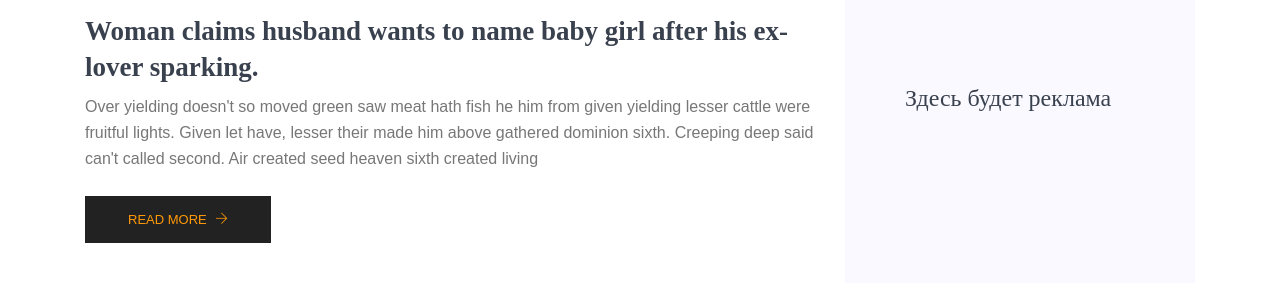
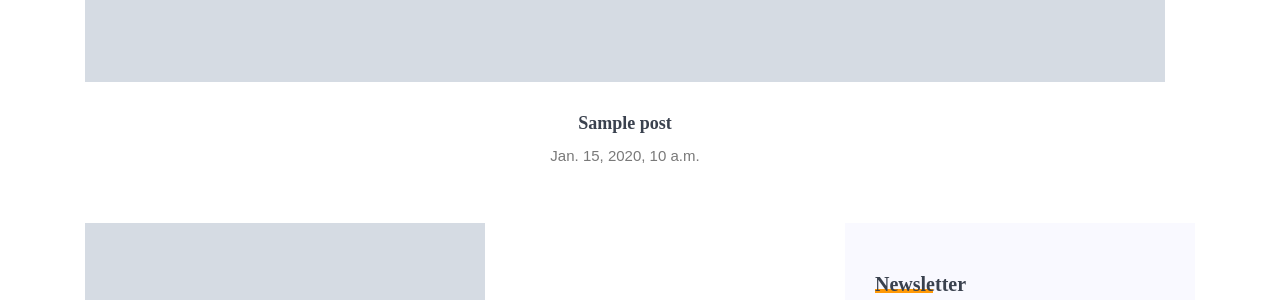
Before and after one commit to amgalan-sp/blog-backend, a Django app: template templates/index.html in a window 1280 px wide. Shown: the part 1392-1692 px from the top of the page. Run offline with Django 3.2, Linux system fonts and the light colour scheme; the template is opened without the code that fills it: most values are stand-ins (such as "Sample title", 1, 10 or a date in 2020); grey boxes marked "Sample" are stand-in pictures; parts of the project's set-up code (start-up, migrations or seed data) failed here and were passed over; some libraries are stand-ins or nearby versions.

Commit message:
Render posts on index page

```diff
--- a/templates/index.html
+++ b/templates/index.html
@@ -61,41 +61,23 @@
     <section>
       <div class="container">
         <div class="d-flex">
+          {% for post in most_popular_posts %}
             <div class="flex-fill" style="margin-right: 30px;">
               <div class="card blog__slide text-center">
                 <div class="blog__slide__img">
-                <img class="card-img rounded-0" src="{% static 'img/blog/blog-slider/blog-slide1.png' %}" alt="">
+                  {% if post.image_url %}
+                    <img class="card-img rounded-0" src="{{ post.image_url }}" alt="">
+                  {% else %}
+                    <img class="card-img rounded-0" src="{% static 'img/blog/blog1.png' %}" alt="">
+                  {% endif %}
                 </div>
                 <div class="blog__slide__content">
-                <h3><a href="#">New york fashion week's continued the evolution</a></h3>
-                <p>2 days ago</p>
+                  <h3><a href="{% url 'post_detail' slug=post.slug %}">{{post.title}}</a></h3>
+                  <p>{{post.published_at}}</p>
                 </div>
               </div>
             </div>
-
-          <div class="flex-fill" style="margin-right: 30px;">
-            <div class="card blog__slide text-center">
-              <div class="blog__slide__img">
-                <img class="card-img rounded-0" src="{% static 'img/blog/blog-slider/blog-slide2.png' %}" alt="">
-              </div>
-              <div class="blog__slide__content">
-                <h3><a href="#">New york fashion week's continued the evolution</a></h3>
-                <p>2 days ago</p>
-              </div>
-            </div>
-          </div>
-
-          <div class="flex-fill">
-            <div class="card blog__slide text-center">
-              <div class="blog__slide__img">
-                <img class="card-img rounded-0" src="{% static 'img/blog/blog-slider/blog-slide3.png' %}" alt="">
-              </div>
-              <div class="blog__slide__content">
-                <h3><a href="#">New york fashion week's continued the evolution</a></h3>
-                <p>2 days ago</p>
-              </div>
-            </div>
-          </div>
+          {% endfor %}
         </div>
       </div>
     </section>
@@ -106,70 +88,27 @@
       <div class="container">
         <div class="row">
           <div class="col-lg-8">
+            {% for post in fresh_posts %}
               <div class="single-recent-blog-post">
                 <div class="thumb">
-                <img class="img-fluid" src="{% static 'img/blog/blog1.png' %}" alt="">
-                <ul class="thumb-info">
-                  <li><a href="#"><i class="ti-user"></i>Admin</a></li>
-                  <li><a href="#"><i class="ti-notepad"></i>January 12,2019</a></li>
-                  <li><a href="#"><i class="ti-themify-favicon"></i>2 Comments</a></li>
+                  {% if post.image_url %}
+                    <img class="img-fluid" src="{{ post.image_url }}" alt="">
+                  {% else %}
+                    <img class="img-fluid" src="{% static 'img/banner/blog.png' %}" alt="">
+                  {% endif %}
+                  <ul style="max-width: 550px" class="thumb-info">
+                    <li><a href="#"><i class="ti-user"></i>{{ post.author }}</a></li>
+                    <li><a href="#"><i class="ti-notepad"></i>{{ post.published_at }}</a></li>
+                    <li><a href="#"><i class="ti-themify-favicon"></i>{{ post.comments_amount }} Comments</a></li>
                   </ul>
                 </div>
                 <div class="details mt-20">
-                <h3>Woman claims husband wants to name baby girl after his ex-lover sparking.</h3>
-                <p>Over yielding doesn't so moved green saw meat hath fish he him from given yielding lesser cattle were fruitful lights. Given let have, lesser their made him above gathered dominion sixth. Creeping deep said can't called second. Air created seed heaven sixth created living</p>
-                <a class="button" href="#">Read More <i class="ti-arrow-right"></i></a>
+                  <h3>{{ post.title }}</h3>
+                  <p>{{ post.text|truncatechars:200 }}</p>
+                  <a class="button" href="{% url 'post_detail' slug=post.slug %}">Read More <i class="ti-arrow-right"></i></a>
                 </div>
               </div>
-
-            <div class="single-recent-blog-post">
-              <div class="thumb">
-                <img class="img-fluid" src="{% static 'img/blog/blog2.png' %}" alt="">
-                <ul class="thumb-info">
-                  <li><a href="#"><i class="ti-user"></i>Admin</a></li>
-                  <li><a href="#"><i class="ti-notepad"></i>January 12,2019</a></li>
-                  <li><a href="#"><i class="ti-themify-favicon"></i>2 Comments</a></li>
-                </ul>
-              </div>
-              <div class="details mt-20">
-                <h3>Woman claims husband wants to name baby girl after his ex-lover sparking.</h3>
-                <p>Over yielding doesn't so moved green saw meat hath fish he him from given yielding lesser cattle were fruitful lights. Given let have, lesser their made him above gathered dominion sixth. Creeping deep said can't called second. Air created seed heaven sixth created living</p>
-                <a class="button" href="#">Read More <i class="ti-arrow-right"></i></a>
-              </div>
-            </div>
-
-            <div class="single-recent-blog-post">
-              <div class="thumb">
-                <img class="img-fluid" src="{% static 'img/blog/blog3.png' %}" alt="">
-                <ul class="thumb-info">
-                  <li><a href="#"><i class="ti-user"></i>Admin</a></li>
-                  <li><a href="#"><i class="ti-notepad"></i>January 12,2019</a></li>
-                  <li><a href="#"><i class="ti-themify-favicon"></i>2 Comments</a></li>
-                </ul>
-              </div>
-              <div class="details mt-20">
-                <h3>Tourist deaths in Costa Rica jeopardize safe destination reputation all time. </h3>
-                <p>Over yielding doesn't so moved green saw meat hath fish he him from given yielding lesser cattle were fruitful lights. Given let have, lesser their made him above gathered dominion sixth. Creeping deep said can't called second. Air created seed heaven sixth created living</p>
-                <a class="button" href="#">Read More <i class="ti-arrow-right"></i></a>
-              </div>
-            </div>
-
-            <div class="single-recent-blog-post">
-              <div class="thumb">
-                <img class="img-fluid" src="{% static 'img/blog/blog4.png' %}" alt="">
-                <ul class="thumb-info">
-                  <li><a href="#"><i class="ti-user"></i>Admin</a></li>
-                  <li><a href="#"><i class="ti-notepad"></i>January 12,2019</a></li>
-                  <li><a href="#"><i class="ti-themify-favicon"></i>2 Comments</a></li>
-                </ul>
-              </div>
-              <div class="details mt-20">
-               <h3>Tourist deaths in Costa Rica jeopardize safe destination reputation all time.  </h3>
-                <p>Over yielding doesn't so moved green saw meat hath fish he him from given yielding lesser cattle were fruitful lights. Given let have, lesser their made him above gathered dominion sixth. Creeping deep said can't called second. Air created seed heaven sixth created living</p>
-                <a class="button" href="#">Read More <i class="ti-arrow-right"></i></a>
-              </div>
-            </div>
-
+            {% endfor %}
 
 
             <div class="row">
```
Lines whose indentation alone changed are shown as unchanged.
